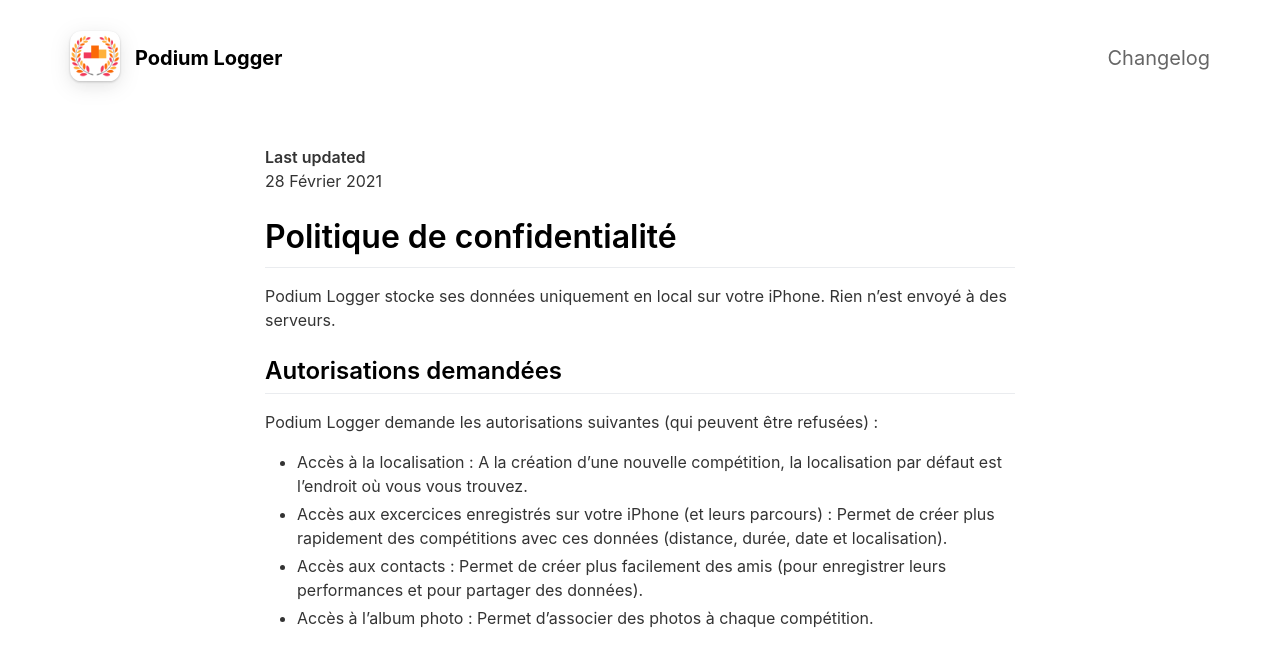
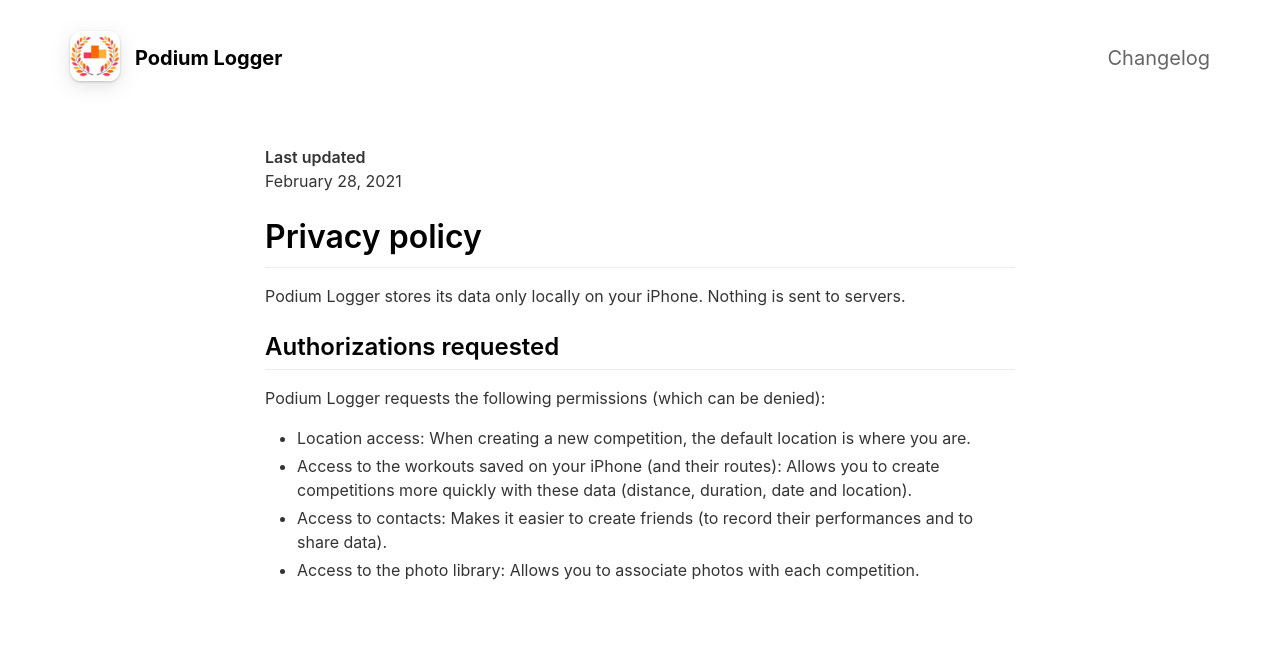
Before and after one commit to olivierSachot/PodiumLoggerUs, a Jekyll site: the page built from _pages/privacypolicy.md, in a window 1280 px wide. Shown: the top 667 px of the page. Built offline with Jekyll 4.4.1, drawn with Linux system fonts in a browser that asks for light colours; nearby versions of some CDN libraries.

Commit message:
Update privacypolicy.md

```diff
--- a/_pages/privacypolicy.md
+++ b/_pages/privacypolicy.md
@@ -1,19 +1,19 @@
 ---
 layout: page
-title: Politique de confidentialité
+title: Privacy policy
 include_in_header: false
 ---
 
 **Last updated**
-28 Février 2021
+February 28, 2021
 
-# Politique de confidentialité
-Podium Logger stocke ses données uniquement en local sur votre iPhone. Rien n'est envoyé à des serveurs.
+# Privacy policy
+Podium Logger stores its data only locally on your iPhone. Nothing is sent to servers.
 
-## Autorisations demandées
-Podium Logger demande les autorisations suivantes (qui peuvent être refusées) :
+## Authorizations requested
+Podium Logger requests the following permissions (which can be denied):
 
-- Accès à la localisation : A la création d'une nouvelle compétition, la localisation par défaut est l'endroit où vous vous trouvez.
-- Accès aux excercices enregistrés sur votre iPhone (et leurs parcours) : Permet de créer plus rapidement des compétitions avec ces données (distance, durée, date et localisation).
-- Accès aux contacts : Permet de créer plus facilement des amis (pour enregistrer leurs performances et pour partager des données).
-- Accès à l'album photo : Permet d'associer des photos à chaque compétition.
+- Location access: When creating a new competition, the default location is where you are.
+- Access to the workouts saved on your iPhone (and their routes): Allows you to create competitions more quickly with these data (distance, duration, date and location).
+- Access to contacts: Makes it easier to create friends (to record their performances and to share data).
+- Access to the photo library: Allows you to associate photos with each competition.
```
